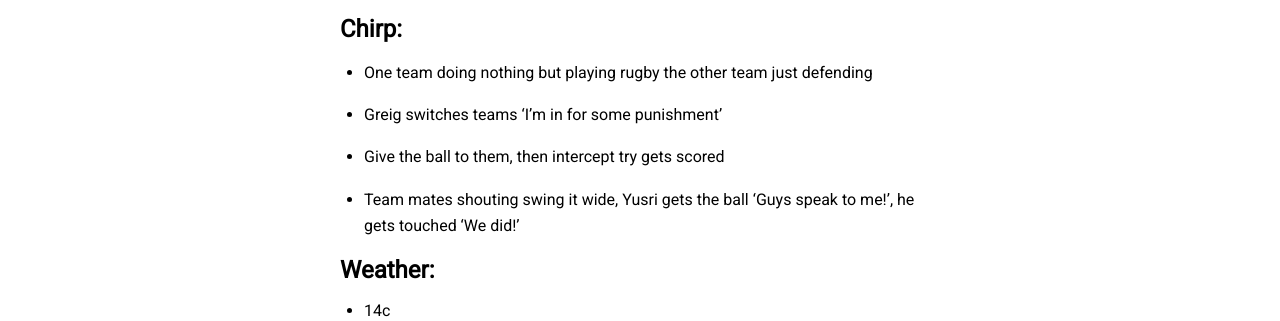
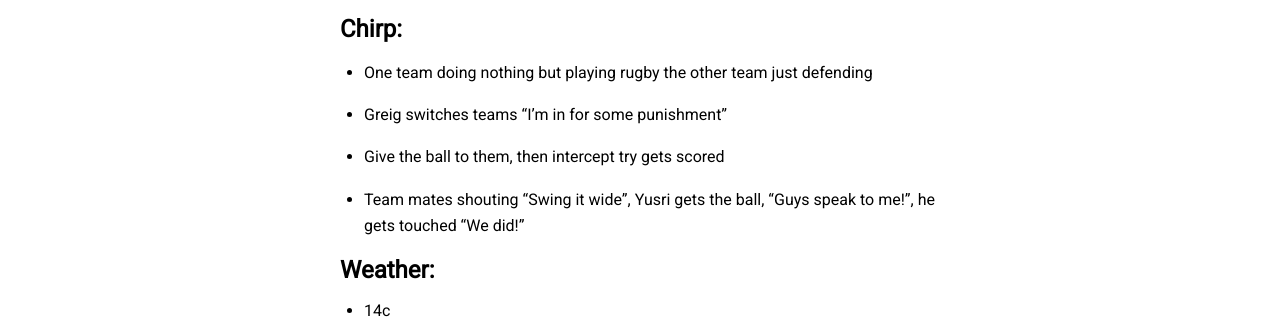
Before and after one commit to sundayrugby/sundayrugby.github.io, a Jekyll site: the page built from _posts/2022-06-26-J.md, in a window 1280 px wide and 900 px high, scrolled down 2067 px. Shown: the part 155-476 px from the top of the window. Built offline with Jekyll 4.4.1, drawn with Linux system fonts in a browser that asks for light colours; nearby versions of some CDN libraries.

Commit message:
Update 2022-06-26-J.md

```diff
--- a/_posts/2022-06-26-J.md
+++ b/_posts/2022-06-26-J.md
@@ -100,11 +100,11 @@ image: 2022_06_26.jpg
 
 * One team doing nothing but playing rugby the other team just defending
 
-* Greig switches teams 'I'm in for some punishment'
+* Greig switches teams "I'm in for some punishment"
 
 * Give the ball to them, then intercept try gets scored
 
-* Team mates shouting swing it wide, Yusri gets the ball 'Guys speak to me!', he gets touched 'We did!'
+* Team mates shouting "Swing it wide", Yusri gets the ball, "Guys speak to me!", he gets touched "We did!"
 
 
 ## Weather:
```
